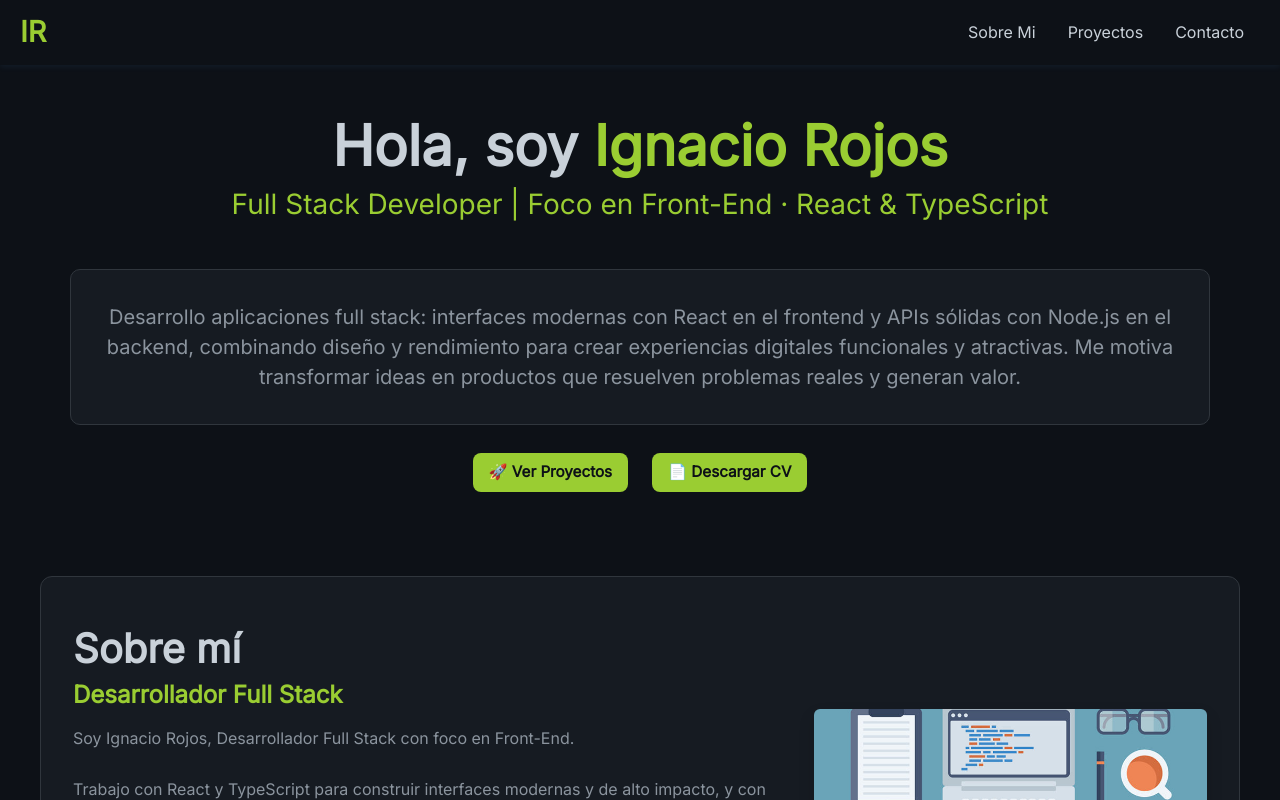
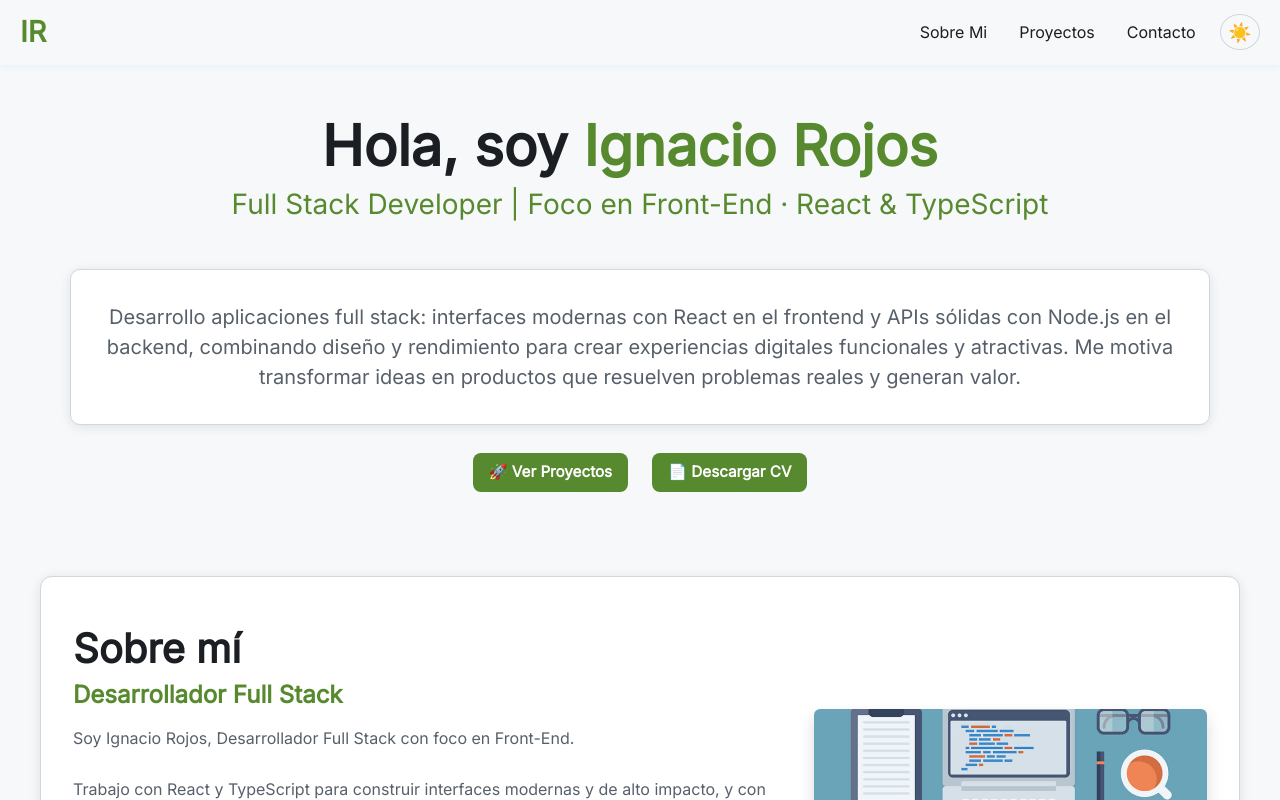
Before and after one commit to IgnacioRojos/Porfolio-react-js, a React (Create React App) app: page / in a window 1280 px wide. Shown: the top 800 px of the page. Built offline with nearby package versions, Linux system fonts and the light colour scheme.

Commit message:
fix: se cambio el readme, se arreglo bugs y redundancias de codigo

```diff
--- a/src/Componentes/About/about.css
+++ b/src/Componentes/About/about.css
@@ -11,10 +11,18 @@
   color: var(--accent-color);
 }
 
-.hero h1 .text-primary {
-  font-size: 3rem;
-  font-weight: 700;
+.typing-cursor::after {
+  content: "|";
+  display: inline-block;
+  margin-left: 2px;
   color: var(--accent-color);
+  animation: blink-cursor 0.8s step-end infinite;
+}
+
+@keyframes blink-cursor {
+  50% {
+    opacity: 0;
+  }
 }
 
 .hero h2 {
@@ -76,21 +84,3 @@
   border-radius: 12px;
   box-shadow: 0 4px 15px rgba(88, 166, 255, 0.15);
 }
-
-/* === Títulos internos / experiencia === */
-.about-title {
-  font-size: 2rem;
-  font-weight: 700;
-  color: var(--text-color);
-  border-bottom: 2px solid var(--accent-color);
-  display: inline-block;
-  padding-bottom: 8px;
-}
-
-.about-experience-text {
-  font-size: 1rem;
-  color: var(--text-muted);
-  line-height: 1.6;
-  text-align: justify;
-  padding: 0 10px;
-}
--- a/src/Componentes/About/about.jsx
+++ b/src/Componentes/About/about.jsx
@@ -2,6 +2,28 @@
 import Image from 'react-bootstrap/Image';
 import logo from "./desarrollador-750x350.jpg"
 import { motion } from "framer-motion";
+import { useEffect, useState } from "react";
+
+const TypingName = ({ text = "Ignacio Rojos", speed = 120 }) => {
+  const [displayed, setDisplayed] = useState("");
+
+  useEffect(() => {
+    setDisplayed("");
+    let i = 0;
+    const interval = setInterval(() => {
+      i++;
+      setDisplayed(text.slice(0, i));
+      if (i >= text.length) clearInterval(interval);
+    }, speed);
+    return () => clearInterval(interval);
+  }, [text, speed]);
+
+  return (
+    <span className="titulo typing-cursor">
+      {displayed}
+    </span>
+  );
+};
 
 const About = () => {
   return (
@@ -19,7 +41,7 @@
           animate={{ opacity: 1, y: 0 }}
           transition={{ duration: 0.8, delay: 0.2 }}
         >
-          Hola, soy <span className="titulo">Ignacio Rojos</span>
+          Hola, soy <TypingName />
         </motion.h1>
 
         <motion.h2
--- a/src/Componentes/Header/header.css
+++ b/src/Componentes/Header/header.css
@@ -54,8 +54,9 @@
 /* === Ícono de 3 líneas personalizado === */
 .navbar-toggler-icon {
   position: relative;
-  width: 26px;
-  height: 2.5px;
+  display: block;
+  width: 22px;
+  height: 2px;
   background-color: var(--accent-color);
   border-radius: 2px;
   transition: all 0.3s ease;
@@ -72,8 +73,8 @@
 .navbar-toggler-icon::after {
   content: "";
   position: absolute;
-  width: 26px;
-  height: 2.5px;
+  width: 22px;
+  height: 2px;
   background-color: var(--accent-color);
   left: 0;
   border-radius: 2px;
@@ -81,11 +82,11 @@
 }
 
 .navbar-toggler-icon::before {
-  top: -8px;
+  top: -7px;
 }
 
 .navbar-toggler-icon::after {
-  top: 8px;
+  top: 7px;
 }
 
 /* Estado activo (menú abierto) → forma de X */
@@ -110,6 +111,41 @@
   background-color: var(--accent-hover);
 }
 
+/* === Toggle de tema claro/oscuro === */
+.theme-toggle {
+  background: transparent;
+  border: 1px solid var(--border-color);
+  color: var(--accent-color);
+  border-radius: 50%;
+  font-size: 1.15rem;
+  width: 36px;
+  height: 36px;
+  display: flex;
+  align-items: center;
+  justify-content: center;
+  font-size: 1rem;
+  cursor: pointer;
+  margin: 0.25rem 0;
+  transition: background-color 0.3s ease, color 0.3s ease, border-color 0.3s ease;
+}
+
+.theme-toggle:hover {
+  background-color: var(--accent-color);
+  color: var(--btn-text);
+  border-color: var(--accent-color);
+}
+
+.theme-toggle:focus-visible {
+  outline: 2px solid var(--accent-color);
+  outline-offset: 2px;
+}
+
+.theme-toggle-icon {
+  font-size: 1.15rem;
+  line-height: 1;
+  display: inline-block;
+}
+
 .botonMenu {
   background: transparent !important; /* elimina el rectángulo verde */
   border: none !important;
@@ -128,35 +164,6 @@
   outline: none !important;
 }
 
-/* Personaliza las tres líneas del ícono */
-.navbar-toggler-icon {
-  background-image: none !important; /* elimina el ícono SVG de Bootstrap */
-  width: 22px;
-  height: 2px;
-  background-color: #7bc043; /* color verde */
-  display: block;
-  position: relative;
-  transition: all 0.3s ease;
-}
-
-.navbar-toggler-icon::before,
-.navbar-toggler-icon::after {
-  content: "";
-  position: absolute;
-  width: 22px;
-  height: 2px;
-  background-color: #7bc043;
-  transition: all 0.3s ease;
-}
-
-.navbar-toggler-icon::before {
-  top: -7px;
-}
-
-.navbar-toggler-icon::after {
-  top: 7px;
-}
-
 /* Animación al abrir (forma de X) */
 .navbar-toggler:not(.collapsed) .navbar-toggler-icon {
   transform: rotate(45deg);
--- a/src/Componentes/Header/header.jsx
+++ b/src/Componentes/Header/header.jsx
@@ -1,25 +1,20 @@
 import './header.css';
 import { motion } from "framer-motion";
-import { useEffect } from "react";
+import { useEffect, useState } from "react";
 
 const Header = () => {
-  //Efecto de scroll suave en toda la página
+  const [theme, setTheme] = useState(() => {
+    const saved = localStorage.getItem("theme");
+    if (saved === "light" || saved === "dark") return saved;
+    return window.matchMedia("(prefers-color-scheme: light)").matches ? "light" : "dark";
+  });
+
   useEffect(() => {
-    const handleSmoothScroll = (e) => {
-      const target = e.target;
-      if (target.tagName === 'A' && target.getAttribute('href')?.startsWith('#')) {
-        e.preventDefault();
-        const elementId = target.getAttribute('href').substring(1);
-        const element = document.getElementById(elementId);
-        if (element) {
-          element.scrollIntoView({ behavior: 'smooth' });
-        }
-      }
-    };
+    document.documentElement.setAttribute("data-theme", theme);
+    localStorage.setItem("theme", theme);
+  }, [theme]);
 
-    document.addEventListener('click', handleSmoothScroll);
-    return () => document.removeEventListener('click', handleSmoothScroll);
-  }, []);
+  const toggleTheme = () => setTheme((prev) => (prev === "dark" ? "light" : "dark"));
 
   return (
     <motion.header
@@ -58,7 +53,7 @@
           animate={{ opacity: 1 }}
           transition={{ delay: 0.4, duration: 0.5 }}
         >
-          <ul className="navbar-nav">
+          <ul className="navbar-nav align-items-lg-center">
             {[
               { href: "#sobreMi", text: "Sobre Mi" },
               { href: "#proyectos", text: "Proyectos" },
@@ -76,6 +71,24 @@
                 </a>
               </motion.li>
             ))}
+            <motion.li
+              className="nav-item ms-lg-2"
+              whileHover={{ scale: 1.1 }}
+              whileTap={{ scale: 0.9 }}
+              transition={{ type: "spring", stiffness: 300 }}
+            >
+              <button
+                type="button"
+                className="theme-toggle"
+                onClick={toggleTheme}
+                aria-label={theme === "dark" ? "Activar modo claro" : "Activar modo oscuro"}
+                title={theme === "light" ? "Modo claro" : "Modo oscuro"}
+              >
+                <span aria-hidden="true" className="theme-toggle-icon">
+                  {theme === "light" ? "☀️" : "🌙"}
+                </span>
+              </button>
+            </motion.li>
           </ul>
         </motion.div>
       </nav>
--- a/src/Componentes/Proyects/proyects.css
+++ b/src/Componentes/Proyects/proyects.css
@@ -22,15 +22,6 @@
 .proyectdestac {
   padding: 4rem 1rem 5rem;
   background: linear-gradient(180deg, var(--bg-color), var(--bg-secondary));
-}
-
-/* ===== Contenedor de cards ===== */
-.habilidades {
-  display: flex;
-  flex-wrap: wrap;
-  justify-content: center;
-  gap: 1.5rem;
-  padding: 2rem 1rem;
 }
 
 /* ===== Card de proyecto ===== */
@@ -63,13 +54,6 @@
 
 .card-proyecto:hover .card-img-top {
   transform: scale(1.03);
-}
-
-/* Imagen especial para Matching */
-.imgMatching {
-  object-fit: contain;
-  height: 180px;
-  background-color: #fff;
 }
 
 /* ===== Contenido textual ===== */
@@ -157,9 +141,6 @@
 
 /* ===== Responsive ===== */
 @media (max-width: 768px) {
-  .habilidades {
-    gap: 1rem;
-  }
   .tituloProyecto {
     font-size: 2rem;
   }
--- a/src/Componentes/Skills/skills.jsx
+++ b/src/Componentes/Skills/skills.jsx
@@ -22,6 +22,12 @@
 import logo16 from "./sql.png";
 import logo17 from "./netlify.png";
 import logo18 from "./sqlite.png";
+
+const skillNames = [
+  "CSS", "HTML", "GitHub", "JavaScript", "Node.js", "React", "MongoDB",
+  "Handlebars", "Express.js", "Postman", "TypeScript", "Tailwind CSS",
+  "Figma", "Railway", "Docker", "SQL", "Netlify", "SQLite",
+];
 
 const Skills = () => {
   const logos = [logo1, logo2, logo3, logo4, logo5, logo6, logo7, logo8, logo9, logo10, logo11, logo12, logo13, logo14, logo15, logo16, logo17, logo18];
@@ -66,7 +72,7 @@
           {logos.map((logo, index) => (
             <SplideSlide key={index}>
               <div className="skills-logo-wrapper">
-                <Image src={logo} alt={`Skill ${index}`} className="skills-img" />
+                <Image src={logo} alt={skillNames[index]} className="skills-img" />
               </div>
             </SplideSlide>
           ))}
@@ -82,8 +88,8 @@
             <Radar
               name="Ignacio Rojos"
               dataKey="nivel"
-              stroke="#00aaff"
-              fill="#00aaff"
+              stroke="var(--accent-color)"
+              fill="var(--accent-color)"
               fillOpacity={0.5}
             />
           </RadarChart>
--- a/src/index.css
+++ /dev/null
@@ -1,14 +0,0 @@
-body {
-  margin: 0;
-  font-family: -apple-system, BlinkMacSystemFont, 'Segoe UI', 'Roboto', 'Oxygen',
-    'Ubuntu', 'Cantarell', 'Fira Sans', 'Droid Sans', 'Helvetica Neue',
-    sans-serif;
-  -webkit-font-smoothing: antialiased;
-  -moz-osx-font-smoothing: grayscale;
-
-}
-
-code {
-  font-family: source-code-pro, Menlo, Monaco, Consolas, 'Courier New',
-    monospace;
-}
--- a/src/index.js
+++ b/src/index.js
@@ -1,7 +1,6 @@
 import React from 'react';
 import ReactDOM from 'react-dom/client';
 import App from './App';
-import "./App.css"
 import reportWebVitals from './reportWebVitals';
 import '@splidejs/react-splide/css';
 
--- a/src/styles/colors.css
+++ b/src/styles/colors.css
@@ -8,4 +8,18 @@
   --accent-hover: #85B92E;
   --btn-text: #0D1117;
   --border-color: #30363D;
+  --shadow-color: rgba(0, 0, 0, 0.25);
 }
+
+/* ===== Tema claro ===== */
+[data-theme="light"] {
+  --bg-color: #F6F8FA;
+  --bg-secondary: #FFFFFF;
+  --text-color: #1B1F24;
+  --text-muted: #57606A;
+  --accent-color: #57892E;
+  --accent-hover: #466F24;
+  --btn-text: #FFFFFF;
+  --border-color: #D0D7DE;
+  --shadow-color: rgba(27, 31, 36, 0.1);
+}
```
Also changed, not shown: public/index.html (+4 -5 lines), src/Componentes/Proyects/proyects.jsx (+16 -20 lines), 1 other file (tests, documents, lock files or other folders).
